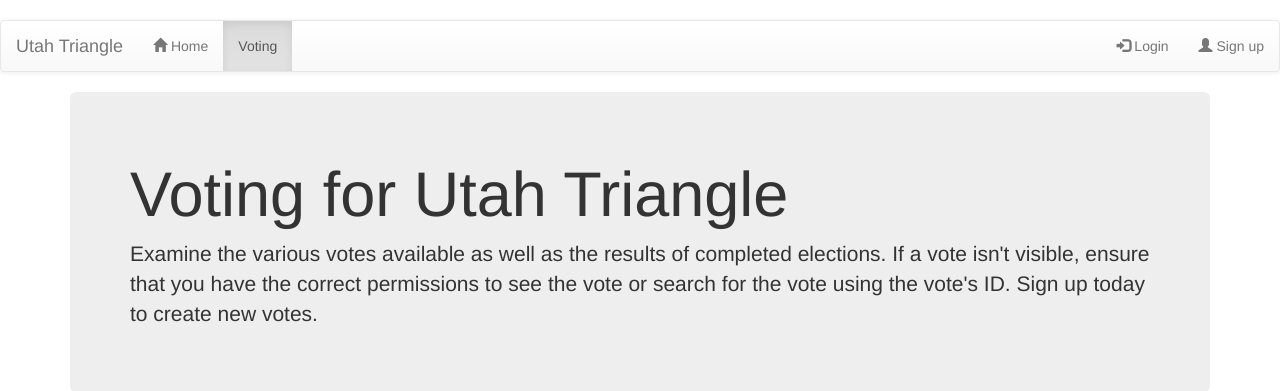
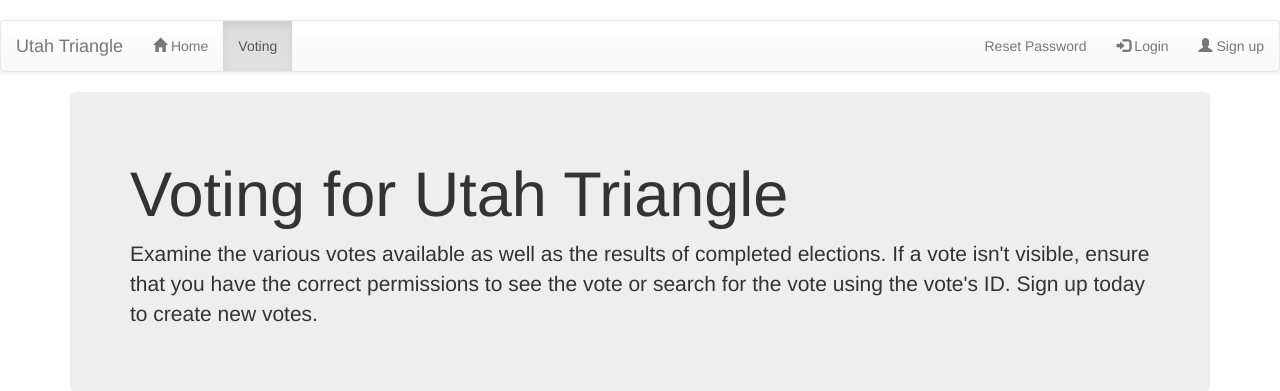
Before and after one commit to slaymaker1907/utah-triangle-voting, a Django app: template triangle_website/voting/templates/voting/index.html in a window 1280 px wide. Shown: the top 391 px of the page. Run offline with Django 3.2, Linux system fonts and the light colour scheme; the template is opened without the code that fills it, so the values that code supplies are empty; some libraries are stand-ins or nearby versions.

Commit message:
Added password reset

```diff
--- a/triangle_website/triangle_website/urls.py
+++ b/triangle_website/triangle_website/urls.py
@@ -16,9 +16,11 @@ Including another URLconf
 """
 from django.conf.urls import url, include
 from django.contrib import admin
+from django.contrib.auth import views as auth_views
 
 urlpatterns = [
 	url(r'^voting/', include('voting.urls')),
     url(r'^admin/', admin.site.urls),
-	url(r'^', include('voting.default_urls'))
+	url('^auth/', include('django.contrib.auth.urls')),
+	url(r'^', include('voting.default_urls')),
 ]
--- a/triangle_website/voting/templates/voting/navbar.html
+++ b/triangle_website/voting/templates/voting/navbar.html
@@ -16,6 +16,7 @@
 			</ul>
 			<ul class="nav navbar-nav navbar-right">
 				{% if not user.is_authenticated %}
+				<li><a href="{% url 'password_reset' %}"> Reset Password </a></li>
 				<li><a href="{% url 'voting:sign_in' %}"><span class="glyphicon glyphicon-log-in"></span> Login</a></li>
 				<li><a href="{% url 'voting:signup' %}"><span class="glyphicon glyphicon-user"></span> Sign up</a></li>
 				{% else %}
```
